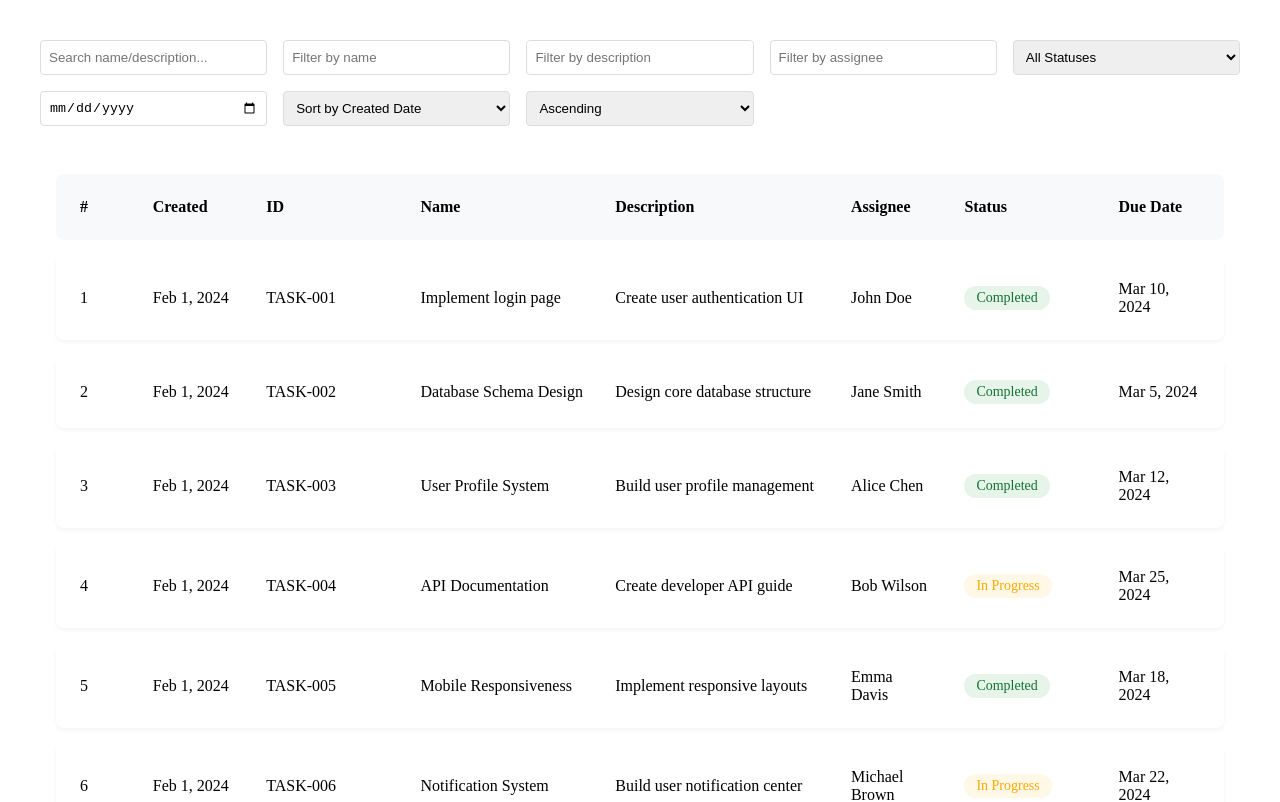
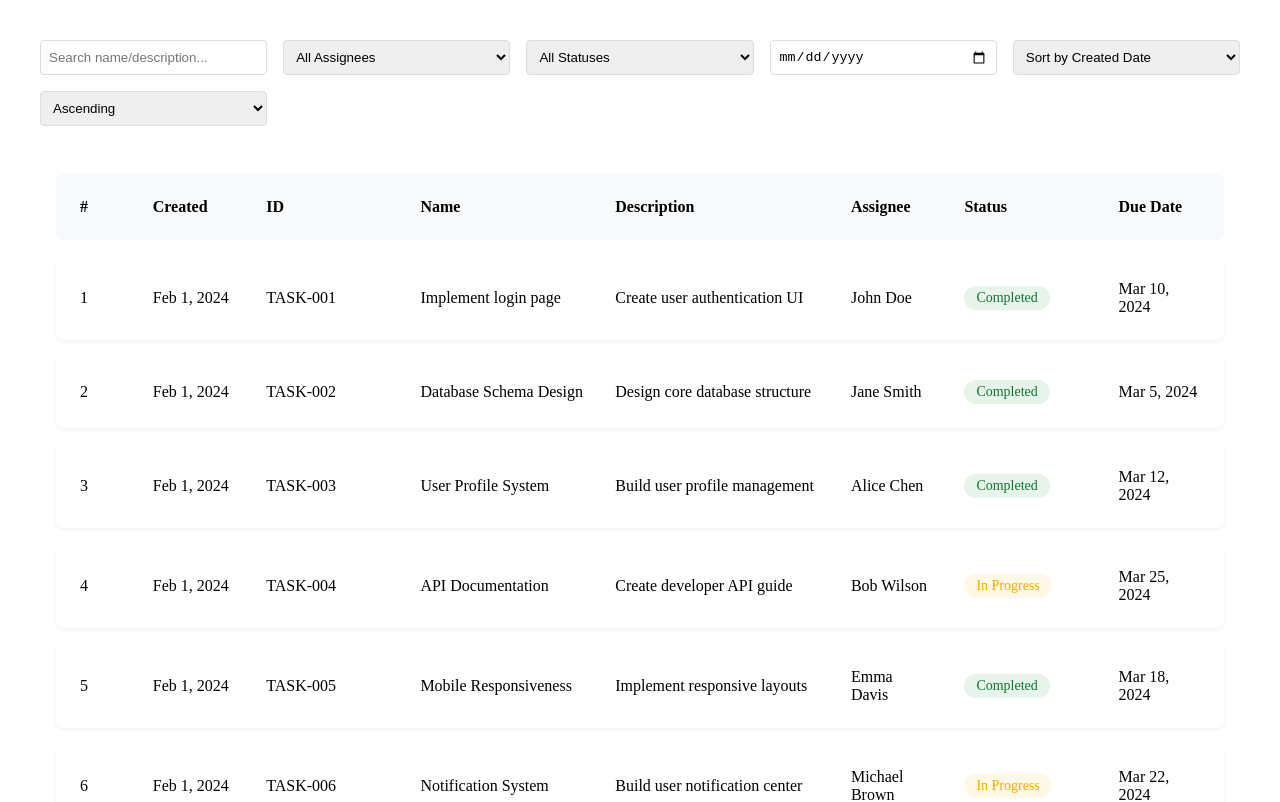
Before and after one commit to maheshguptha49/frontend-assignmentgocomet, a Next.js app: page /table in a window 1280 px wide. Shown: the top 802 px of the page. Built offline with nearby package versions, Linux system fonts and the light colour scheme.

Commit message:
filter change

```diff
--- a/src/app/Components/Controls.tsx
+++ b/src/app/Components/Controls.tsx
@@ -17,6 +17,7 @@ type ControlsProps = {
   setSortOrder: (value: "asc" | "desc") => void;
   search: string;
   setSearch: (value: string) => void;
+  assignees: string[];
 };
 
 const ControlsContainer = styled.div`
@@ -48,6 +49,7 @@ export default function Controls({
   setSortOrder,
   search,
   setSearch,
+  assignees,
 }: ControlsProps) {
   return (
     <ControlsContainer>
@@ -58,29 +60,19 @@ export default function Controls({
         onChange={(e) => setSearch(e.target.value)}
       />
 
-      <Input
-        placeholder="Filter by name"
-        value={filters.name || ""}
-        onChange={(e) =>
-          setFilters((prev) => ({ ...prev, name: e.target.value }))
-        }
-      />
-
-      <Input
-        placeholder="Filter by description"
-        value={filters.description || ""}
-        onChange={(e) =>
-          setFilters((prev) => ({ ...prev, description: e.target.value }))
-        }
-      />
-
-      <Input
-        placeholder="Filter by assignee"
+      <Select
         value={filters.assignee || ""}
         onChange={(e) =>
           setFilters((prev) => ({ ...prev, assignee: e.target.value }))
         }
-      />
+      >
+        <option value="">All Assignees</option>
+        {assignees.map((assignee) => (
+          <option key={assignee} value={assignee}>
+            {assignee}
+          </option>
+        ))}
+      </Select>
 
       <Select
         value={filters.status || ""}
--- a/src/app/Components/TaskListWrapper.tsx
+++ b/src/app/Components/TaskListWrapper.tsx
@@ -104,6 +104,13 @@ export default function TaskListWrapper() {
         setSortOrder={setSortOrder}
         search={search}
         setSearch={setSearch}
+        assignees={Array.from(
+          new Set(
+            (data?.data
+              ?.map((task) => task.assignee)
+              .filter(Boolean) as string[]) || []
+          )
+        )}
       />
 
       {error && <ErrorText>Error loading tasks</ErrorText>}
```
